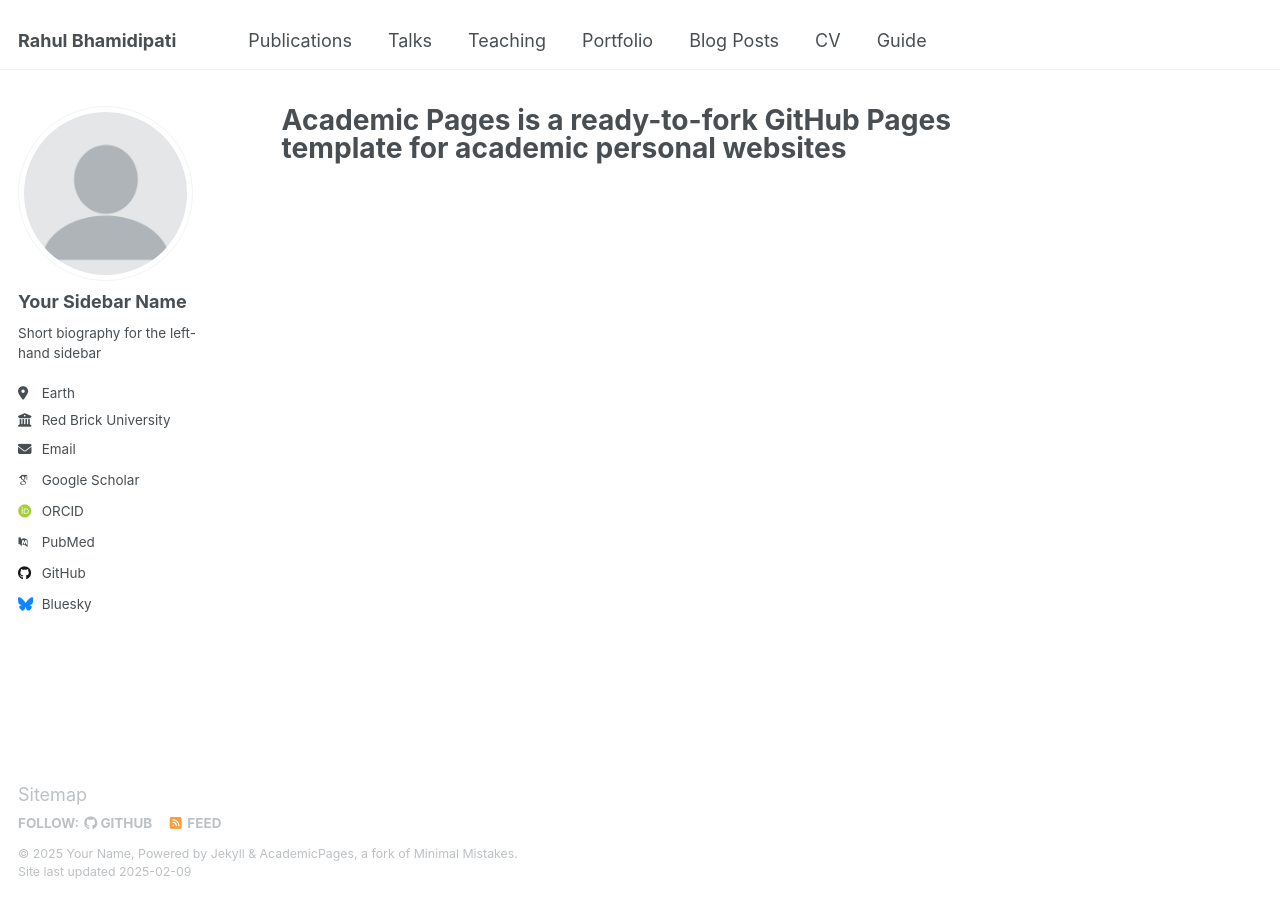
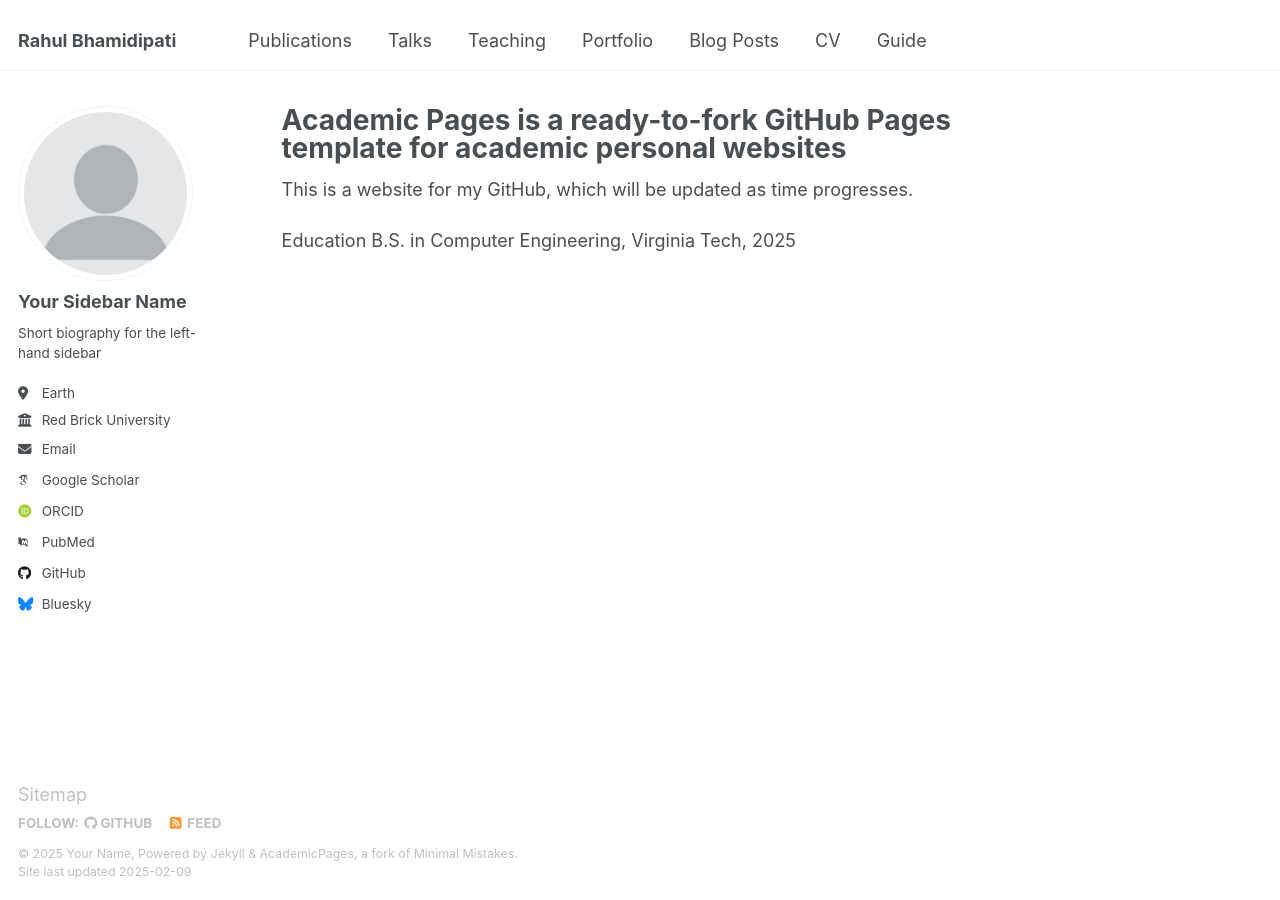
Before and after one commit to rahulnbVtech/rahulnbVtech.github.io, a Jekyll site: the page built from _pages/about.md, in a window 1280 px wide. Built offline with Jekyll 4.4.1, drawn with Linux system fonts in a browser that asks for light colours; some web fonts are replaced.

Commit message:
Update about.md

```diff
--- a/_pages/about.md
+++ b/_pages/about.md
@@ -6,3 +6,8 @@ redirect_from:
   - /about/
   - /about.html
 ---
+
+This is a website for my GitHub, which will be updated as time progresses.
+
+Education
+B.S. in Computer Engineering, Virginia Tech, 2025
```
